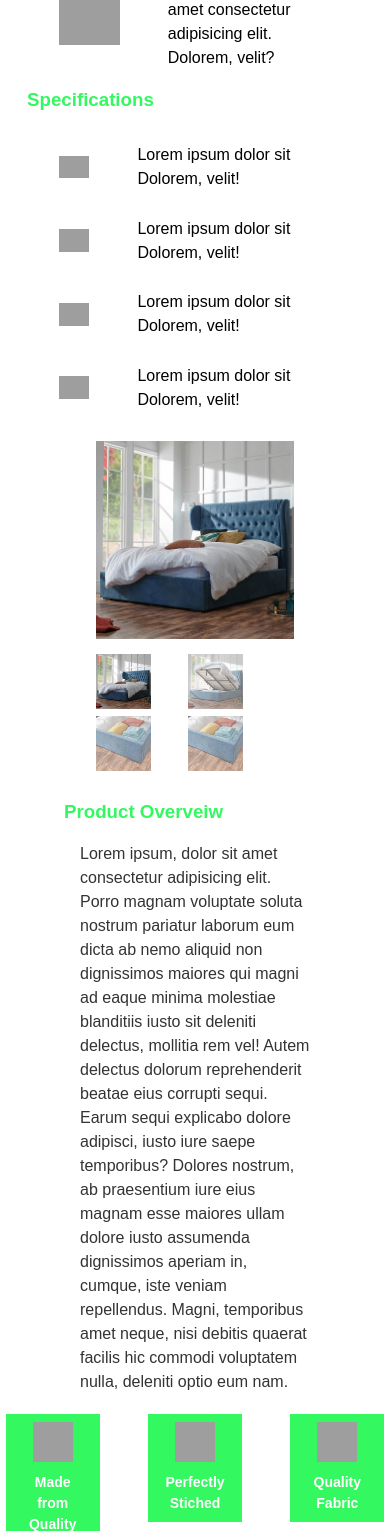
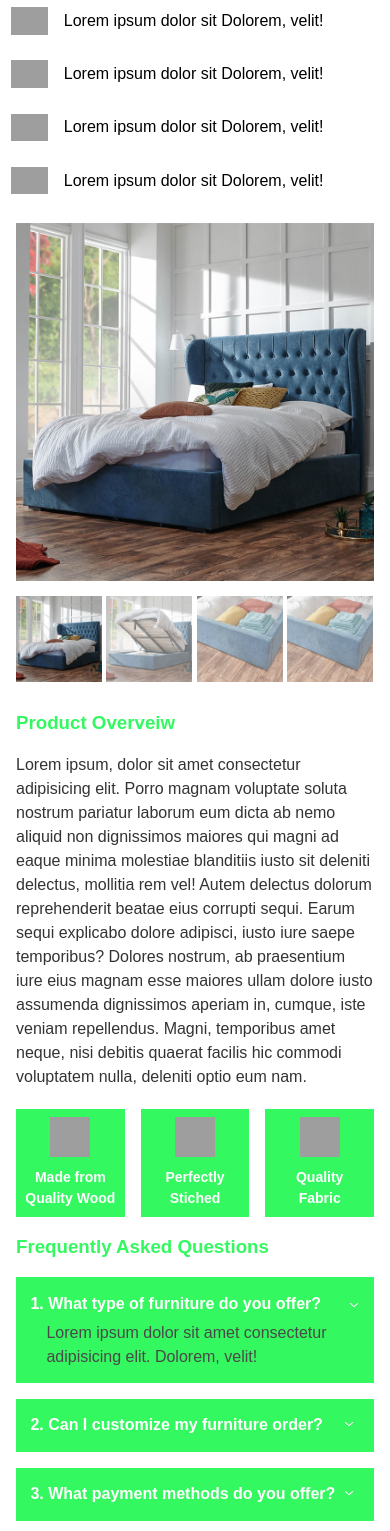
Before and after one commit to MasumaJaffery/Product-Page, a PHP site: page / in a window 390 px wide; the page is wider, and only the part inside the window is pictured. Shown: the part 916-2447 px from the top of that part. Run offline with PHP 8.4, Linux system fonts and the light colour scheme; grey boxes are pictures that could not be loaded.

Commit message:
Update index.css

```diff
--- a/index.css
+++ b/index.css
@@ -514,13 +514,10 @@ ul li {
 
 /* For mobile devices up to 768px */
 @media only screen and (max-width: 768px) {
-  * {
-      margin: 0rem 1rem;
-  }
   .product {
     display: flex;
     gap: 1rem;
-    margin: 1rem;
+    margin: 0 1rem;
   }
 
   .p-image {
@@ -609,13 +606,13 @@ ul li {
   .product-reviews {
     display: flex;
     flex-direction: column;
-    margin: 0;
+    margin: 0 1rem;
   }
 .related-products {
   display: flex;
   flex-wrap: wrap;
   justify-content: space-between;
-  margin: 0;
+  margin: 0 1rem;
 }
   .related-products {
     display: block;
```
